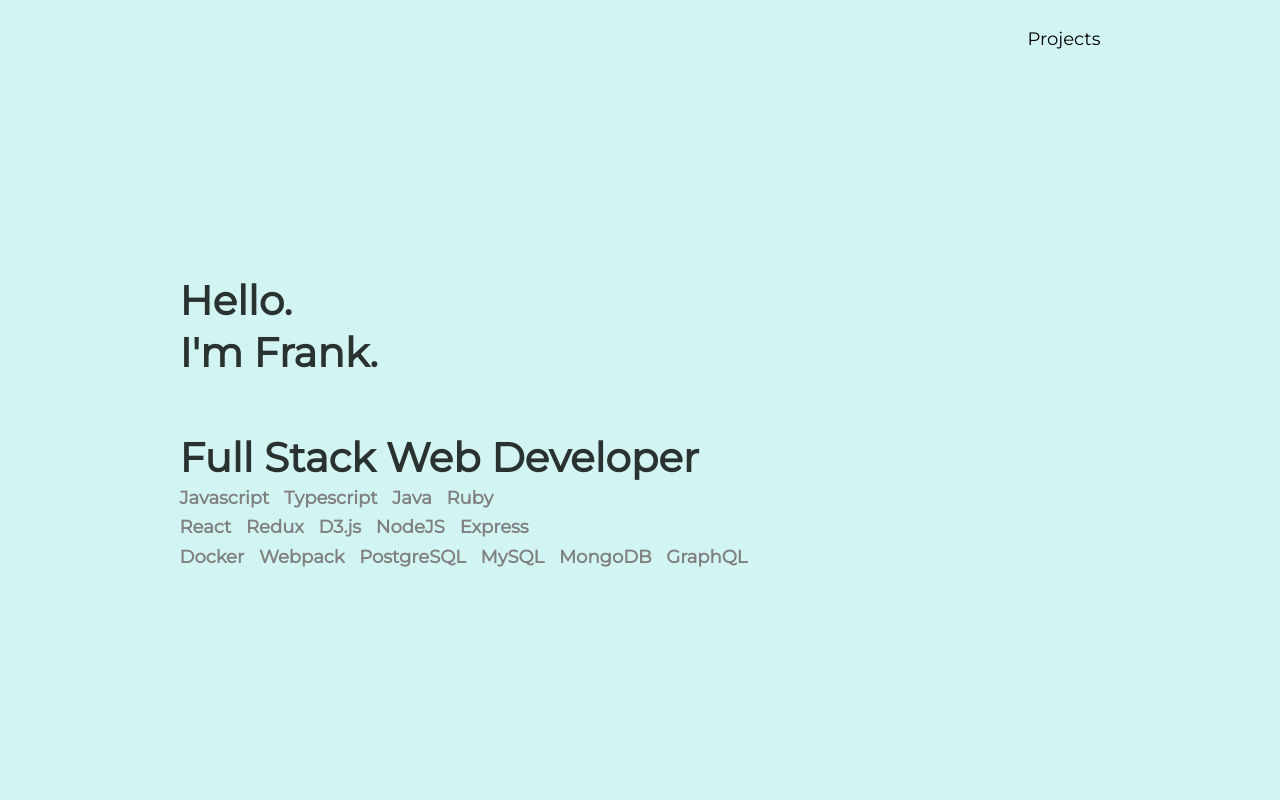
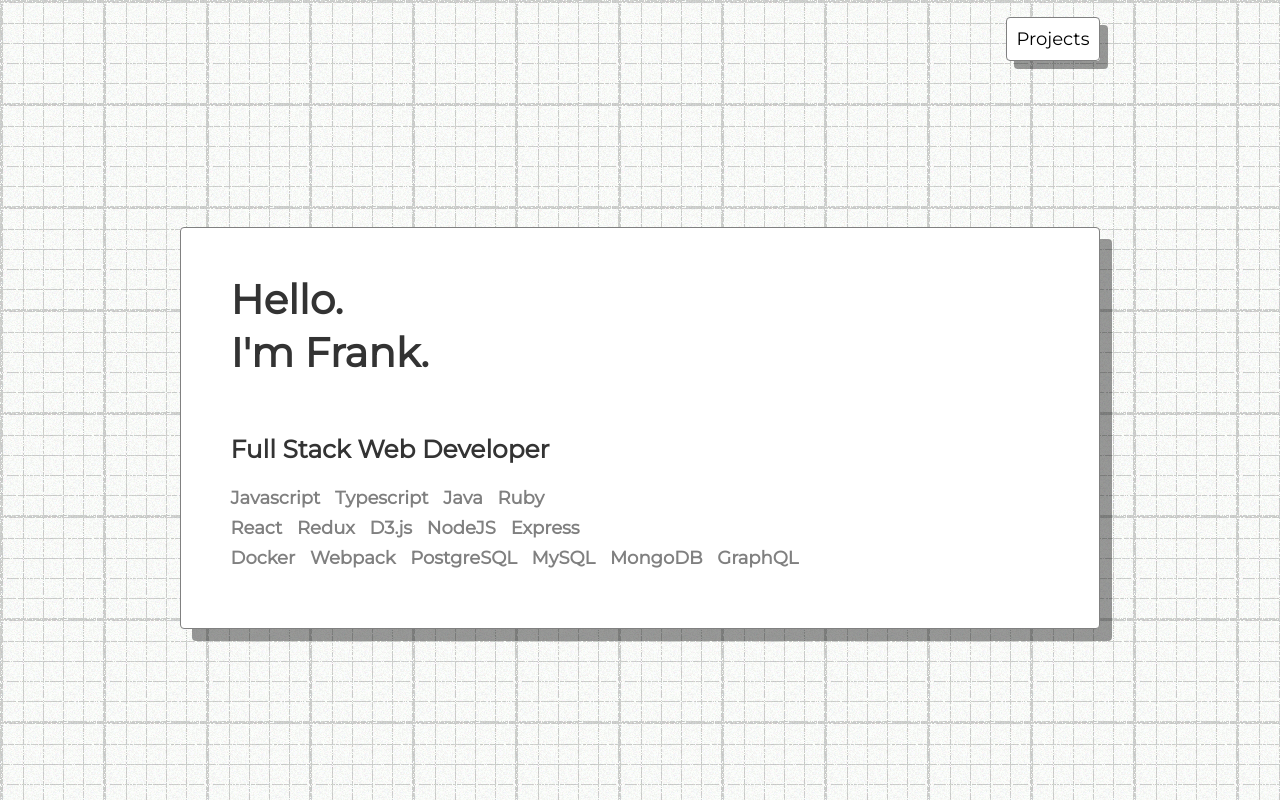
Before and after one commit to typeF/Portfoilio, a Gatsby site: page / in a window 1280 px wide. Shown: the top 800 px of the page. Built offline with nearby package versions, Linux system fonts and the light colour scheme; Gatsby itself is replaced by a stand-in of ours.

Commit message:
Added wallpaper and styled main template divs

```diff
--- a/src/components/header.tsx
+++ b/src/components/header.tsx
@@ -20,6 +20,11 @@ const HeaderLink = styled.div`
 const StyledLink = styled.a`
   color: black;
   text-decoration: none;
+  border: 1px solid grey;
+  background: white;
+  border-radius: 4px;
+  padding: 10px;
+  box-shadow: 8px 8px rgba(0, 0, 0, 0.4);
 `;
 
 const Header = () => (
--- a/src/components/layout.css
+++ b/src/components/layout.css
@@ -2,7 +2,7 @@ html {
   font-family: sans-serif;
   -ms-text-size-adjust: 100%;
   -webkit-text-size-adjust: 100%;
-  background: #d2f5f3;
+  background: url("../images/background-tile.png");
 }
 body {
   margin: 0;
--- a/src/templates/heroTemplate.tsx
+++ b/src/templates/heroTemplate.tsx
@@ -11,6 +11,11 @@ const HeroDiv = styled.div`
 const HeroContent = styled.div`
   position: relative;
   bottom: 50px;
+  border: 1px solid grey;
+  background: white;
+  border-radius: 4px;
+  padding: 50px;
+  box-shadow: 12px 12px rgba(0, 0, 0, 0.4);
 `;
 
 const HeroStack = styled.h4`
@@ -27,7 +32,7 @@ export default function HeroTemplate() {
         <h1>I&apos;m Frank.</h1>
         <br />
         <br />
-        <h1>Full Stack Web Developer</h1>
+        <h3>Full Stack Web Developer</h3>
         <HeroStack>Javascript Typescript Java Ruby</HeroStack>
         <HeroStack>React Redux D3.js NodeJS Express</HeroStack>
         <HeroStack>Docker Webpack PostgreSQL MySQL MongoDB GraphQL</HeroStack>
--- a/src/templates/projectTemplate.tsx
+++ b/src/templates/projectTemplate.tsx
@@ -7,6 +7,11 @@ import SectionTitle from "../components/sectionTitle";
 
 const ProjectContainer = styled.div`
   min-height: 100vh;
+  border: 1px solid grey;
+  background: white;
+  border-radius: 4px;
+  padding: 50px;
+  box-shadow: 12px 12px rgba(0, 0, 0, 0.4);
 `;
 
 const ProjectDiv = styled.div`
```
Also changed, not shown: src/data/bio.md (line endings or trailing spaces), src/images/background-tile.png (added).
